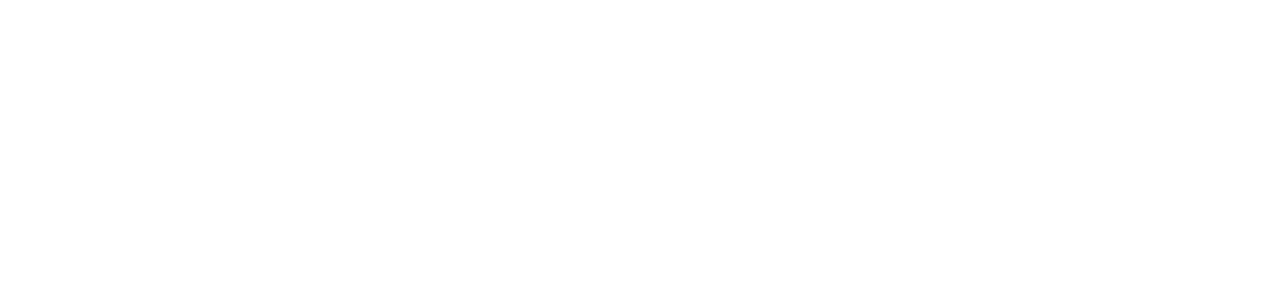
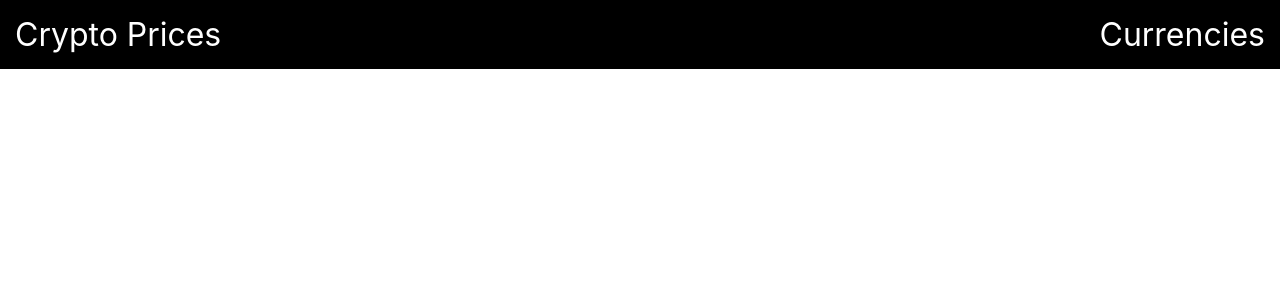
Before and after one commit to riyad-i/cryptoprices, a React (Create React App) app: page /price/1 in a window 1280 px wide. Before the commit this address had no page. Shown: the top 300 px of the page. Built offline with nearby package versions, Linux system fonts and the light colour scheme.

Commit message:
nav and links

```diff
--- a/src/App.js
+++ b/src/App.js
@@ -3,12 +3,14 @@
 import Currencies from './pages/Currencies'
 import Price from './pages/Price'
 import './App.css';
+import Nav from './components/Nav';
 
 
 
 function App() {
   return (
     <div className="App">
+      <Nav/>
       <Routes>
         <Route path='/' element={<Main/>}/>
         <Route path='/currencies' element={<Currencies/>}/>
--- a/src/components/Nav.js
+++ b/src/components/Nav.js
@@ -0,0 +1,17 @@
+import { Link } from "react-router-dom";
+
+
+
+export default function Nav() {
+    return(
+        <div className="nav">
+            <Link to ='/'>
+                <div> Crypto Prices</div>
+            </Link>
+
+            <Link to='/currencies'>
+                <div>Currencies</div>
+            </Link>
+        </div>
+    )
+}
--- a/src/index.css
+++ b/src/index.css
@@ -11,3 +11,17 @@
   font-family: source-code-pro, Menlo, Monaco, Consolas, 'Courier New',
     monospace;
 }
+
+.nav {
+  display: flex;
+  justify-content: space-between;
+  background-color: black;
+  color: white;
+  padding: 15px;
+  font-size: 2em;
+}
+
+.nav a {
+  color: white;
+  text-decoration: none;
+}
```
